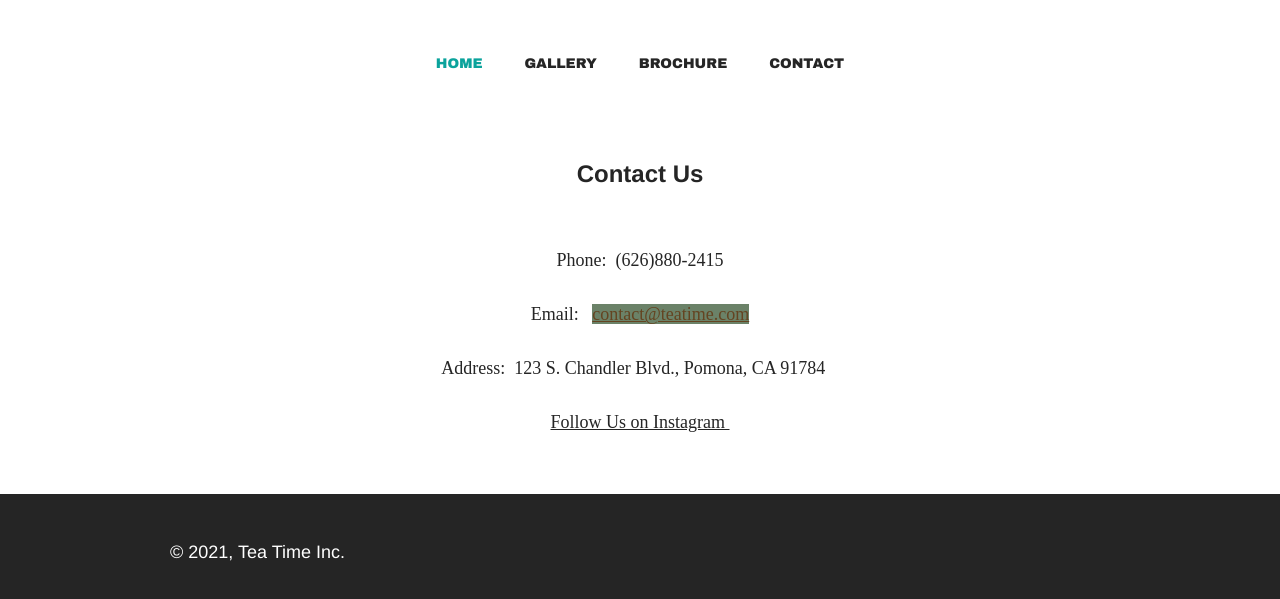
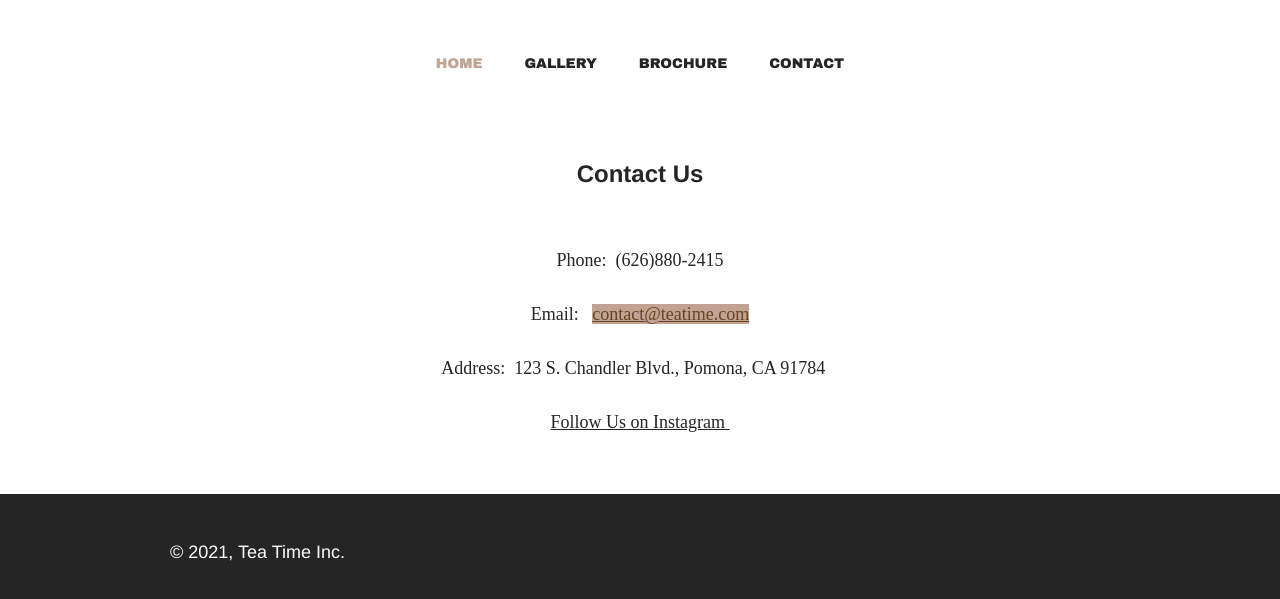
Before and after one commit to tommyli97/TommyLi_FoCoSite, a plain HTML site: page contact.html in a window 1280 px wide. In both pictures the pointer is over the link "contact@teatime.com". Shown: the part 345-944 px from the top of the page. Drawn offline with Linux system fonts and the light colour scheme; a script that the page names is missing.

Commit message:
Update style.css

```diff
--- a/style.css
+++ b/style.css
@@ -42,7 +42,7 @@ p a {
 p a:hover {
     color: #644421;
     font-size: large;
-    background-color: #6B8268;
+    background-color: #C0A392;
 }
 #header {
 	margin: 0 auto;
@@ -88,7 +88,7 @@ p a:hover {
 	text-transform: uppercase;
 }
 #header ul li a:hover, #header ul li.selected a {
-	color: #0ba39c;
+	color: #C0A392;
 }
 #body {
     margin: 0;
```
